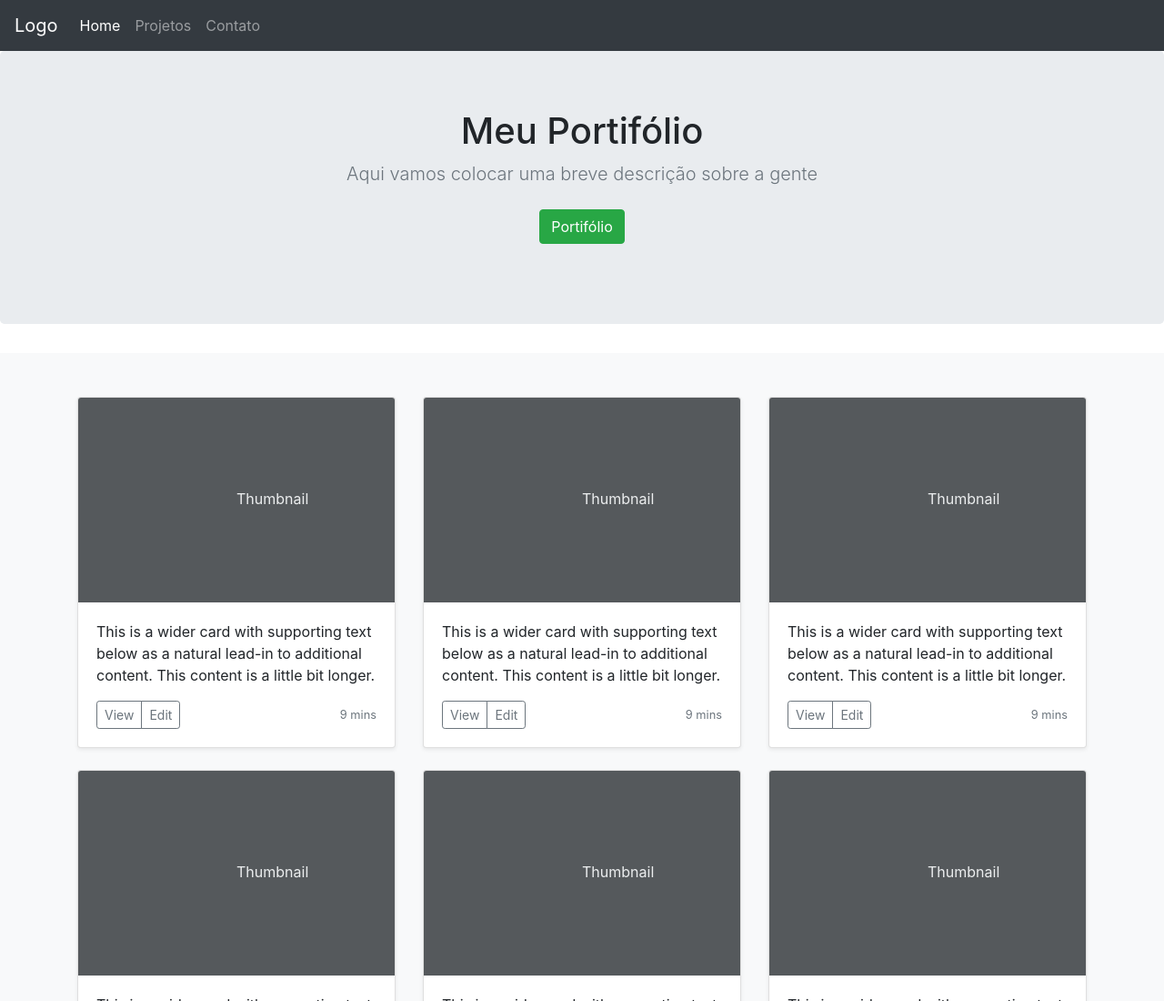
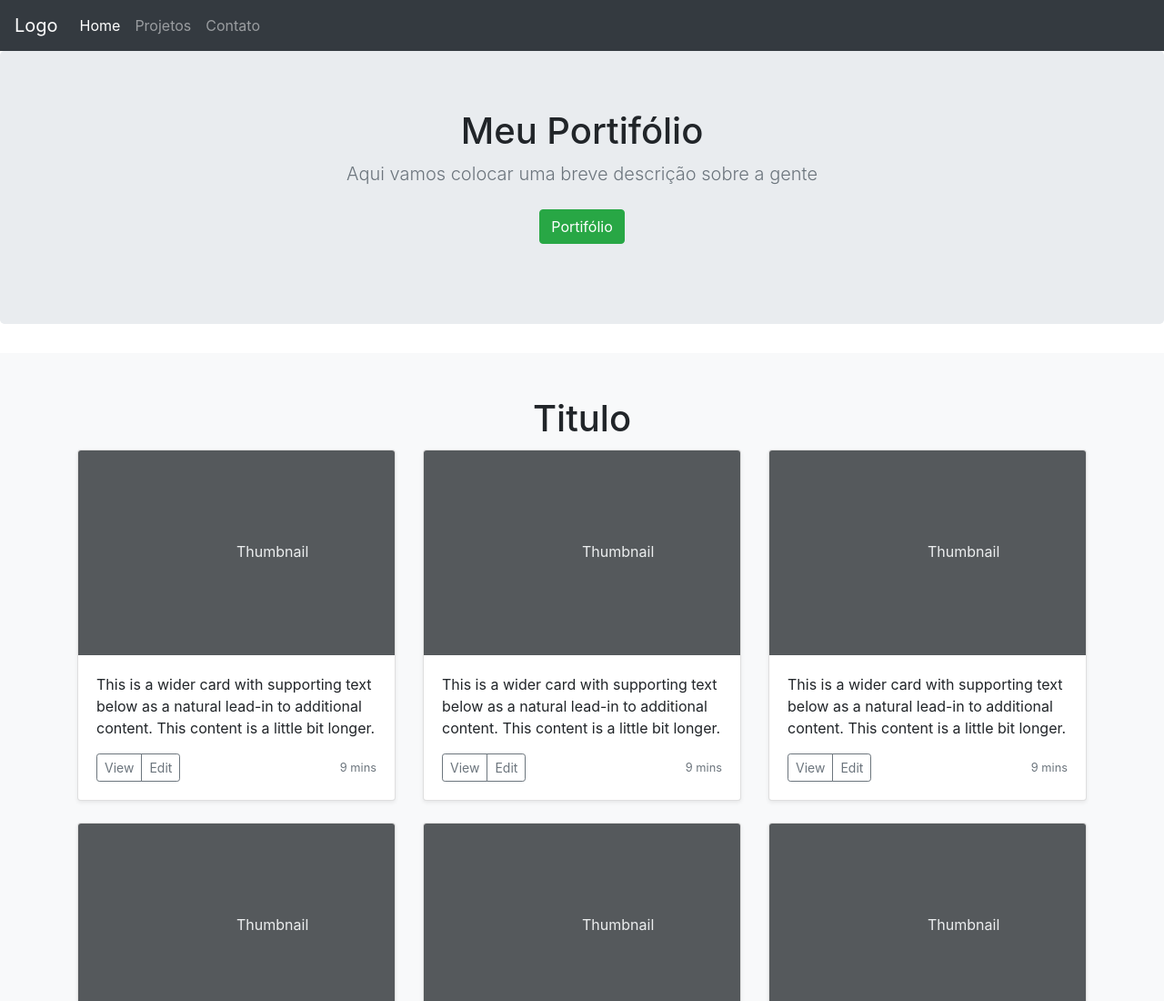
Before and after one commit to nxtime/TestPortifiolio, a plain HTML site: page index.html in a window 1280 px wide. Shown: the top 1100 px of the page at 91% size. Drawn offline with nearby package versions, Linux system fonts and the light colour scheme.

Commit message:
colocando titulo

```diff
--- a/index.html
+++ b/index.html
@@ -69,6 +69,8 @@
 		  <!-- INICIO DO ALMBUM -->
 		  <div class="album py-5 bg-light">
 			<div class="container">
+
+				<h1 class="text-sm-center" style="margin-bottom: 10px;">Titulo</h1>
 
 			  <div class="row">
 				<div class="col-md-4">
```
